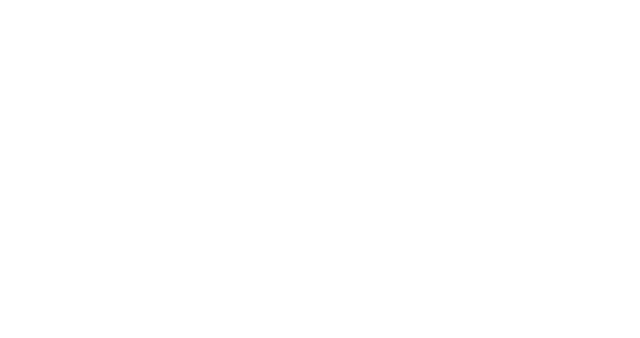
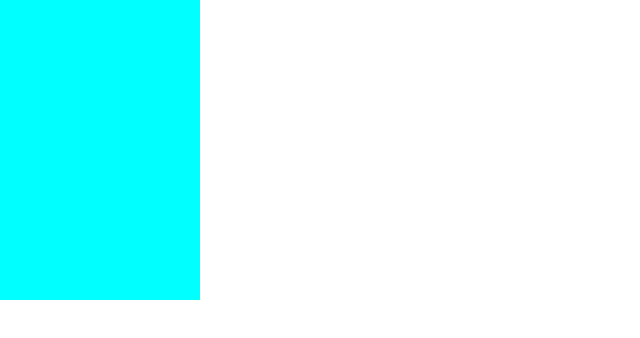
Before and after one commit to SmaginaEP/Maket.github.io, a plain HTML site: page index.html in a window 1280 px wide. Shown: the whole page, without its empty margins (0-640 px from the left). Drawn offline with Linux system fonts and the light colour scheme.

Commit message:
тестовый блок

```diff
--- a/css/style.css
+++ b/css/style.css
@@ -50,4 +50,17 @@
         font-weight: normal;
         text-rendering: optimizeLegibility;
     }
+    /* Webfont: Font Awesome 5 Free*/
+    @font-face {
+        font-family: "Font Awesome 5 Free";
+        font-style: normal;
+        font-weight: 900;
+        src: local(''), url('../fonts/Font Awesome 5 Free Regular/Font Awesome 5 Free Regular.woff') format("woff"),
+        url('../fonts/Font Awesome 5 Free Regular/Font Awesome 5 Free Regular.ttf') format("truetype");
+    }
+    .item{
+             width:200px;
+             height:300px;
+             background-color:aqua;
+         }
 }
--- a/index.html
+++ b/index.html
@@ -4,9 +4,10 @@
 <head>
     <meta charset="utf-8" />
     <title>Hunger_template</title>
-    <link rel="stylesheet" href="/css/reset.css">
+    <link rel="stylesheet" href="./css/reset.css">
+    <link rel="stylesheet" href="./css/style.css">
 </head>
 <body>
-
+   <div class="item"></div>
 </body>
 </html>
```
